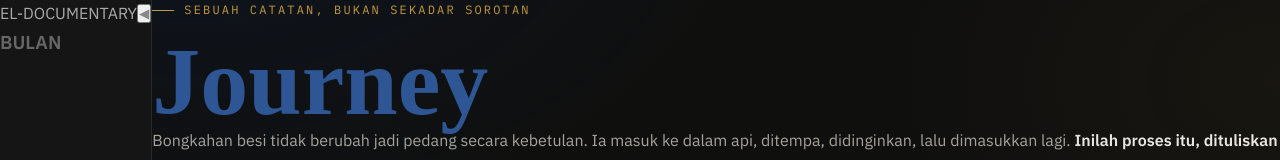
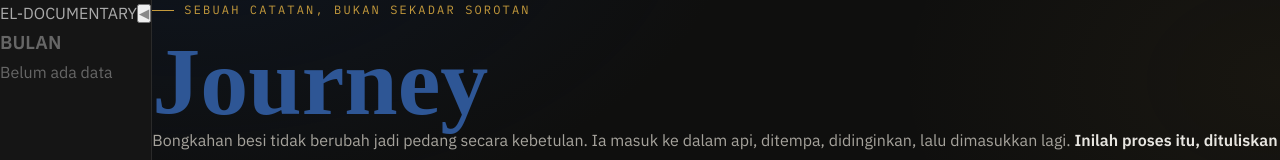
Before and after one commit to Eleven-stack11/the-tempering, a Next.js app: page / in a window 1280 px wide. Shown: the top 160 px of the page. Built offline with nearby package versions, Linux system fonts and the light colour scheme; a web font is replaced by a local one.

Commit message:
Update Sidebar.tsx

```diff
--- a/app/components/Sidebar.tsx
+++ b/app/components/Sidebar.tsx
@@ -13,7 +13,6 @@ interface MonthItem {
 export default function Sidebar({ months }: { months: MonthItem[] }) {
   const [isOpen, setIsOpen] = useState(true);
 
-  // Load state dari localStorage agar ingat preferensi user
   useEffect(() => {
     const saved = localStorage.getItem("sidebarOpen");
     if (saved !== null) setIsOpen(saved === "true");
@@ -55,7 +54,10 @@ export default function Sidebar({ months }: { months: MonthItem[] }) {
           </h3>
         )}
         <div className="space-y-1">
-          {months.map(({ key, name, year, count }) => (
+          {months.length === 0 ? (
+            <p className="text-xs text-[#666]">Belum ada data</p>
+          ) : (
+            months.map(({ key, name, year, count }) => (
               <Link
                 key={key}
                 href={`/month/${key}`}
@@ -64,7 +66,8 @@ export default function Sidebar({ months }: { months: MonthItem[] }) {
               >
                 {isOpen ? `${name} ${year} (${count})` : `${year}`}
               </Link>
-          ))}
+            ))
+          )}
         </div>
       </nav>
     </aside>
```
Lines whose indentation alone changed are shown as unchanged.
